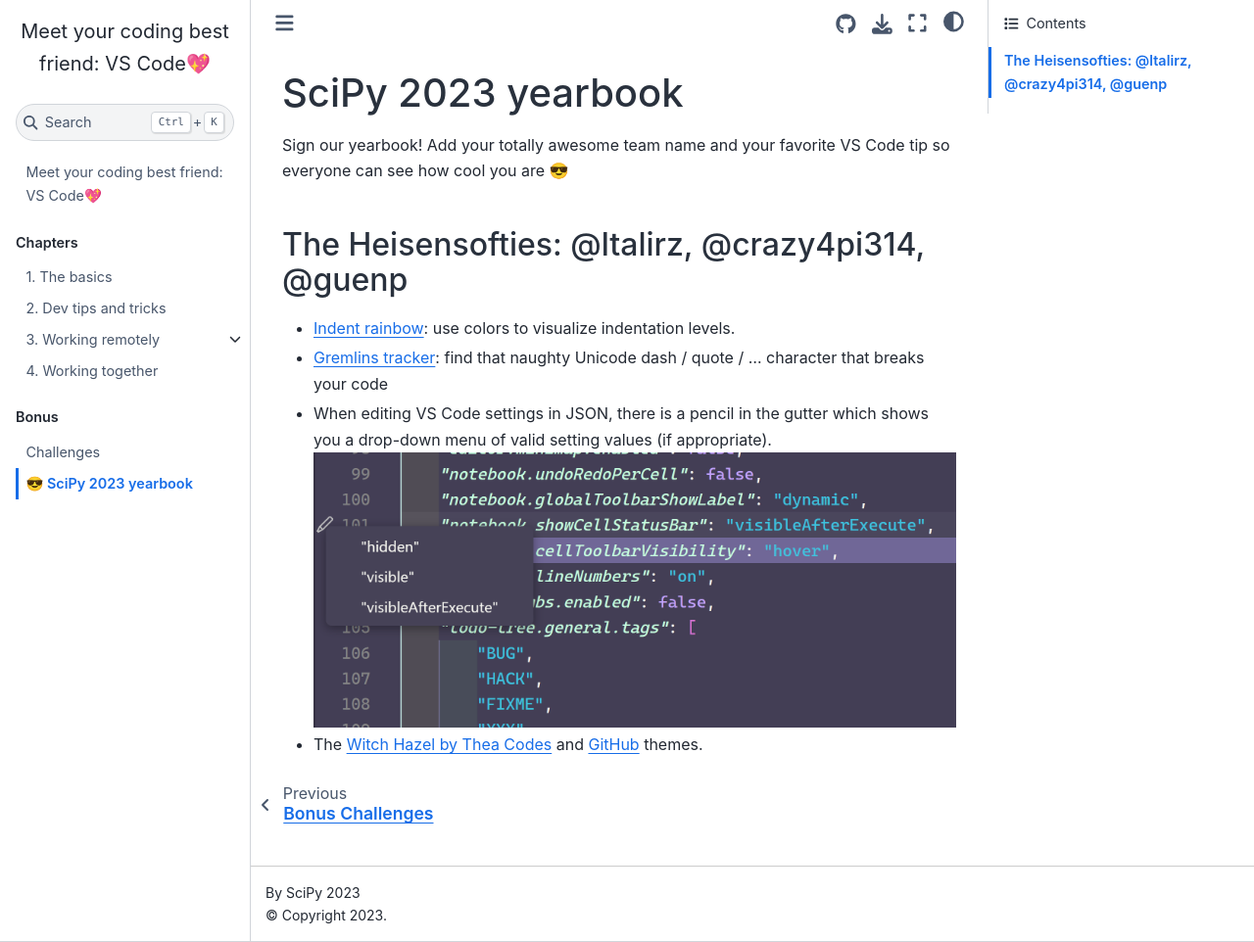
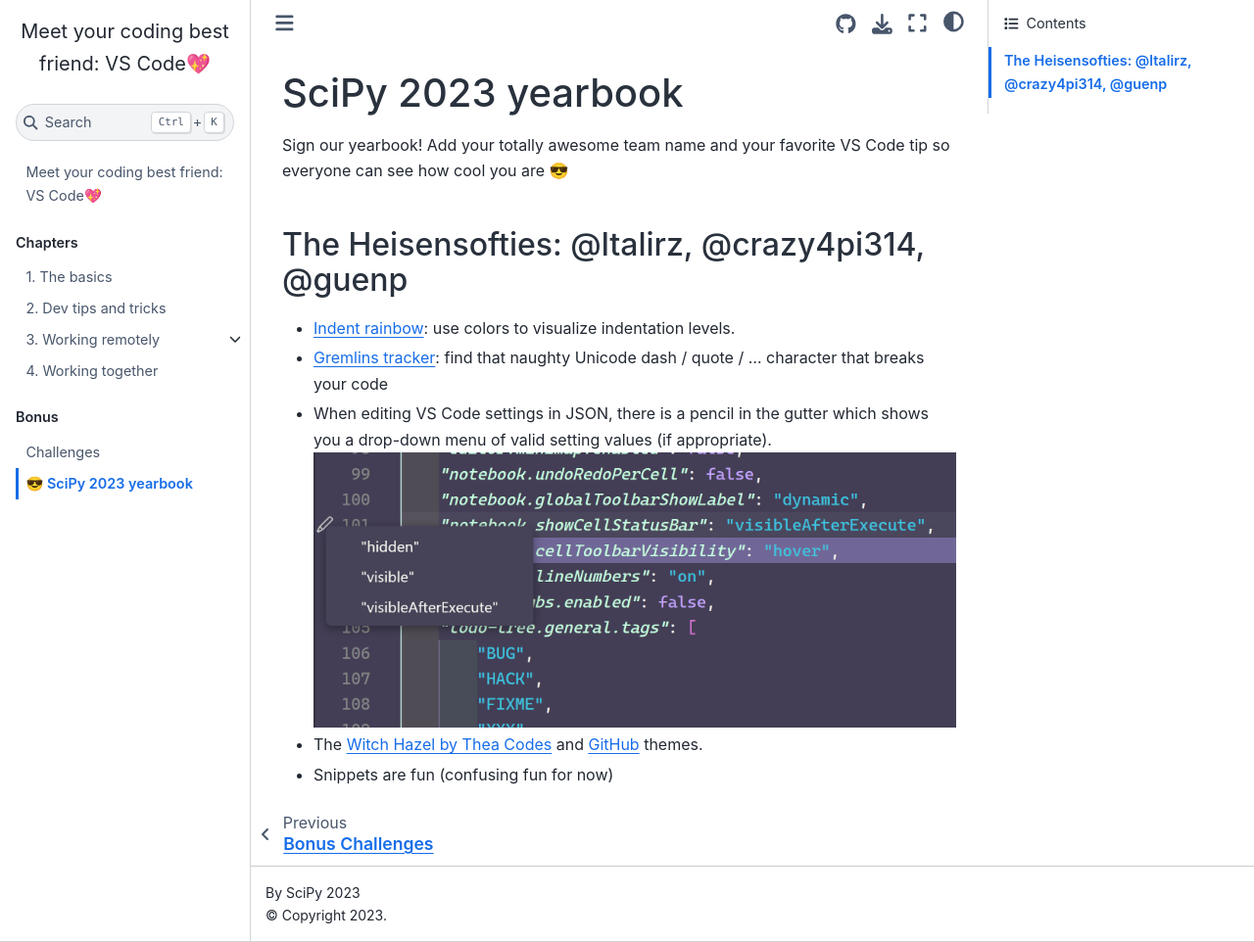
Before and after one commit to crazy4pi314/scipy-vscode-tutorial, a Jupyter Book: the page built from yearbook2023.md, in a window 1280 px wide and 962 px high. Shown: the whole window at 98% size. Built offline with Jupyter Book 1.0.4 settings and Sphinx 7.4.7 and the Sphinx Book theme 1.1.4, drawn with Linux system fonts in a browser that asks for light colours.

Commit message:
new addition to yearbook

```diff
--- a/yearbook2023.md
+++ b/yearbook2023.md
@@ -9,3 +9,5 @@
 - When editing VS Code settings in JSON, there is a pencil in the gutter which shows you a drop-down menu of valid setting values (if appropriate).
 ![Screenshot of a JSON editor window with a pencil icon in the gutter which has a drop down for the valid setting values for that line.](static/setting-json-tip.png)
 - The [Witch Hazel by Thea Codes](https://marketplace.visualstudio.com/items?itemName=TheaFlowers.witch-hazel) and [GitHub](https://marketplace.visualstudio.com/items?itemName=GitHub.github-vscode-theme) themes.
+
+- Snippets are fun (confusing fun for now)
```
